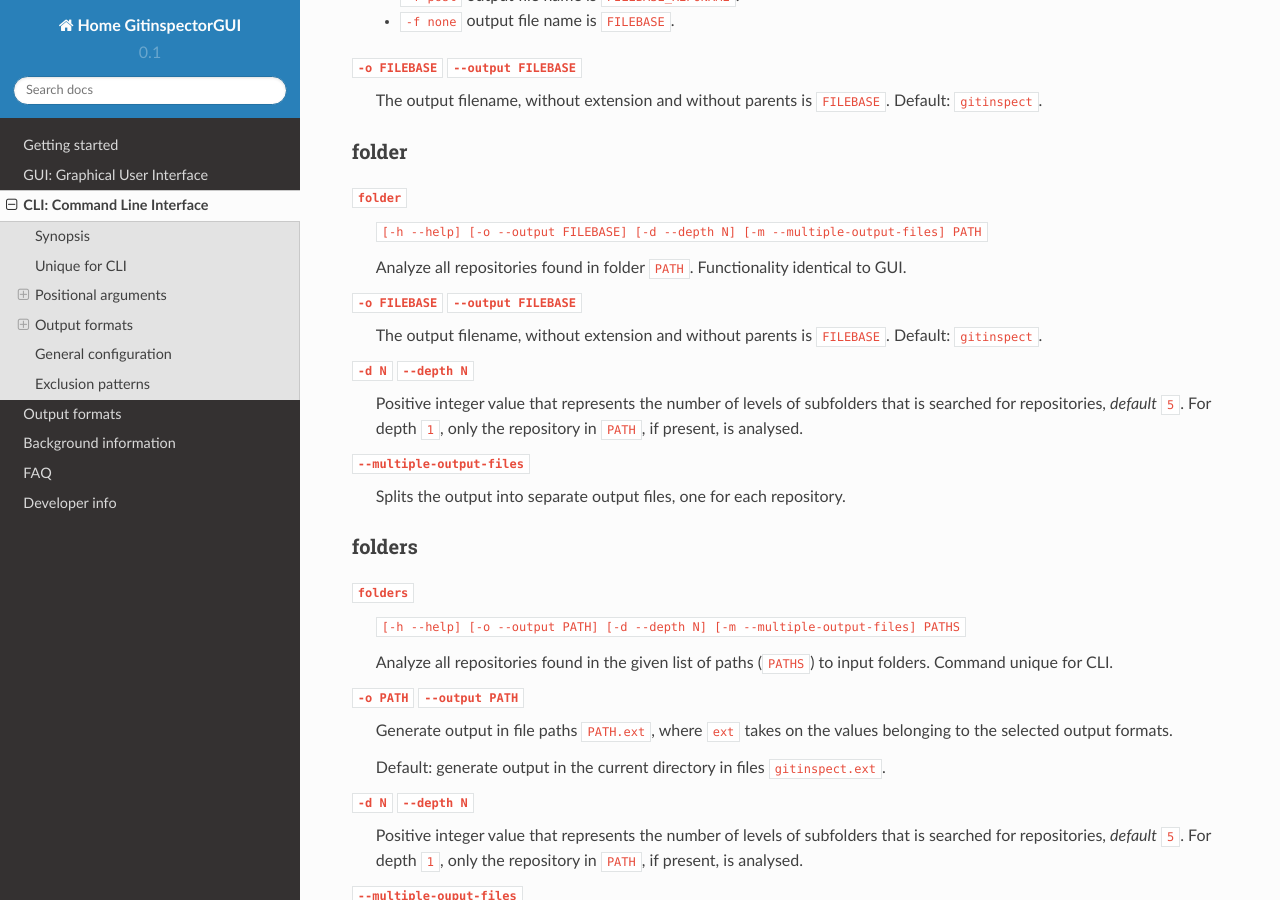
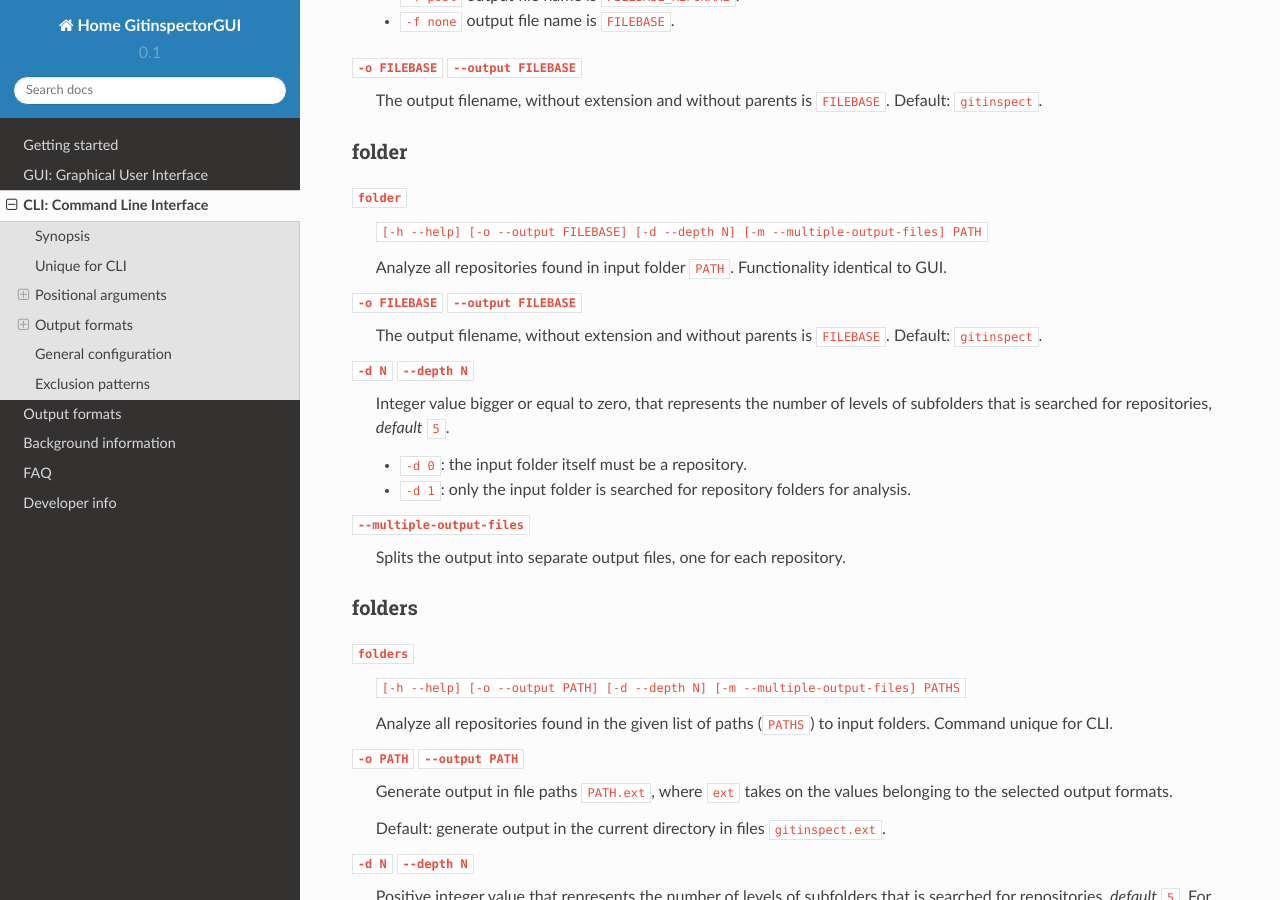
Before and after one commit to davbeek/gitinspectorgui-rtd, a Sphinx documentation site: the page built from docs/source/cli.rst, in a window 1280 px wide and 900 px high, scrolled down 1459 px. Built offline with Sphinx 7.4.7 and the Read the Docs theme 2.0.0, drawn with Linux system fonts in a browser that asks for light colours.

Commit message:
Improve help for -d option

```diff
--- a/docs/source/cli.rst
+++ b/docs/source/cli.rst
@@ -76,17 +76,20 @@ folder
 ``folder``
   ``[-h --help] [-o --output FILEBASE] [-d --depth N] [-m --multiple-output-files] PATH``
 
-  Analyze all repositories found in folder ``PATH``. Functionality identical to
-  GUI.
+  Analyze all repositories found in input folder ``PATH``. Functionality
+  identical to GUI.
 
 ``-o FILEBASE`` ``--output FILEBASE``
   The output filename, without extension and without parents is ``FILEBASE``.
   Default: ``gitinspect``.
 
 ``-d N`` ``--depth N``
-  Positive integer value that represents the number of levels of subfolders
-  that is searched for repositories, *default* ``5``. For depth ``1``, only
-  the repository in ``PATH``, if present, is analysed.
+  Integer value bigger or equal to zero, that represents the number of levels of
+  subfolders that is searched for repositories, *default* ``5``.
+
+  * ``-d 0``: the input folder itself must be a repository.
+  * ``-d 1``: only the input folder is searched for repository folders for
+    analysis.
 
 ``--multiple-output-files``
   Splits the output into separate output files, one for each repository.
```
